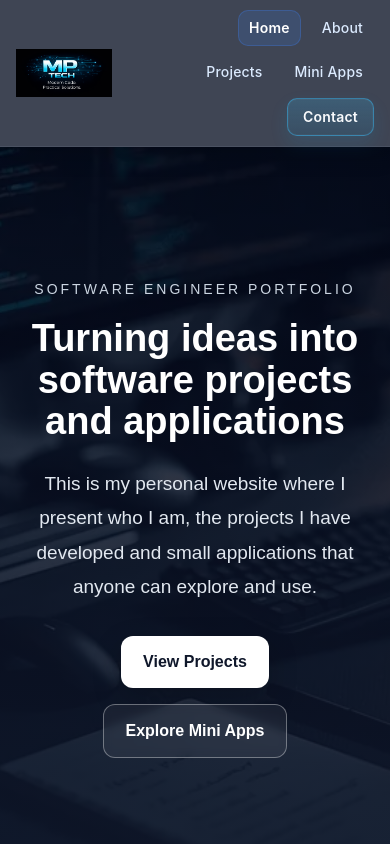
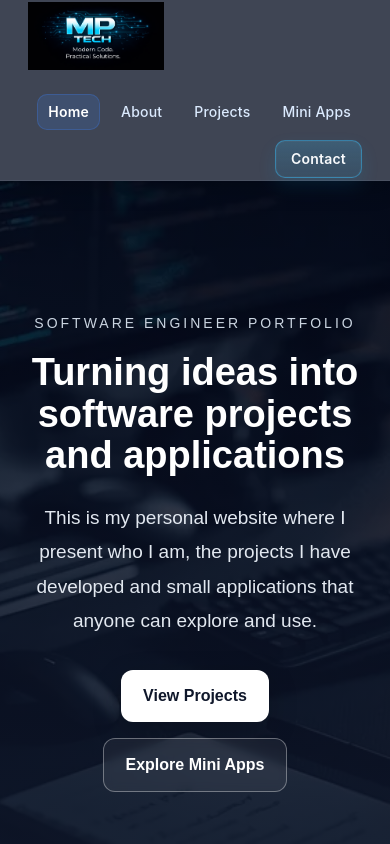
Before and after one commit to mikepapanik/mp-tech-portofolio, a Next.js app: page / in a window 390 px wide. Shown: the top 844 px of the page. Built offline with nearby package versions, Linux system fonts and the light colour scheme.

Commit message:
improve navbar responsiveness

```diff
--- a/components/Navbar.tsx
+++ b/components/Navbar.tsx
@@ -35,8 +35,8 @@ export default function Navbar() {
       alignItems: "center",
       justifyContent: "center",
       minHeight: "36px",
-      whiteSpace: "nowrap" as const,
-    };
+      whiteSpace: "nowrap",
+    } as const;
   };
 
   const contactStyle = {
@@ -58,8 +58,8 @@ export default function Navbar() {
     alignItems: "center",
     justifyContent: "center",
     minHeight: "38px",
-    whiteSpace: "nowrap" as const,
-  };
+    whiteSpace: "nowrap",
+  } as const;
 
   return (
     <nav
@@ -72,18 +72,17 @@ export default function Navbar() {
         background: "rgba(15, 23, 42, 0.80)",
         borderBottom: "1px solid rgba(148, 163, 184, 0.14)",
         boxShadow: "0 6px 24px rgba(0, 0, 0, 0.16)",
-        width: "100%",
       }}
     >
       <div
         style={{
           maxWidth: "1200px",
           margin: "0 auto",
-          padding: "10px 16px",
+          padding: "2px 28px",
           display: "flex",
           alignItems: "center",
           justifyContent: "space-between",
-          gap: "16px",
+          gap: "24px",
           flexWrap: "wrap",
         }}
       >
@@ -110,8 +109,8 @@ export default function Navbar() {
           <div
             style={{
               position: "relative",
-              width: "clamp(120px, 28vw, 170px)",
-              height: "clamp(48px, 10vw, 68px)",
+              width: "170px",
+              height: "68px",
               display: "flex",
               alignItems: "center",
             }}
@@ -121,7 +120,7 @@ export default function Navbar() {
               alt="MP Tech logo"
               fill
               priority
-              sizes="(max-width: 480px) 120px, (max-width: 768px) 140px, 170px"
+              sizes="170px"
               style={{
                 objectFit: "contain",
                 objectPosition: "left center",
@@ -137,12 +136,11 @@ export default function Navbar() {
             gap: "10px",
             alignItems: "center",
             justifyContent: "flex-end",
-            flexWrap: "wrap",
-            rowGap: "8px",
             fontFamily:
               "Inter, ui-sans-serif, system-ui, -apple-system, Segoe UI, Roboto, Helvetica, Arial, sans-serif",
-            flex: 1,
-            minWidth: 0,
+            flexWrap: "wrap",
+            rowGap: "10px",
+            maxWidth: "100%",
           }}
         >
           {navItems.map((item) => (
```
